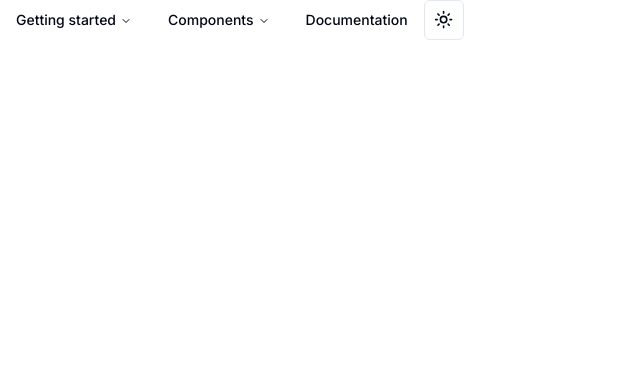
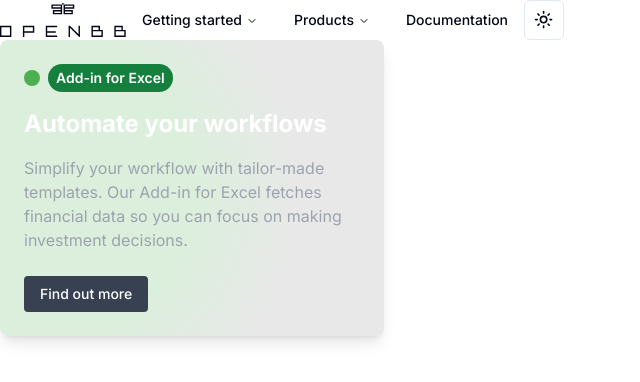
Before and after one commit to SimonZhang04/OpenBBClone, a Next.js app: page / in a window 1280 px wide. Shown: the top 382 px of the page, without its empty margins (0-640 px from the left). Built offline with nearby package versions, Linux system fonts and the light colour scheme.

Commit message:
created gradient card component

```diff
--- a/src/app/globals.css
+++ b/src/app/globals.css
@@ -32,7 +32,7 @@
   }
 
   .dark {
-    --background: 222.2 84% 4.9%;
+    --background: 212 90% 3.7%;
     --foreground: 210 40% 98%;
     --card: 222.2 84% 4.9%;
     --card-foreground: 210 40% 98%;
--- a/src/app/page.tsx
+++ b/src/app/page.tsx
@@ -1,9 +1,17 @@
+import Card from "@/components/GradientCard";
 import Navbar from "../components/Navbar";
 
 export default function Home() {
   return (
     <main className="">
       <Navbar />
+      <Card
+        color="#4CAF50"
+        title="Automate your workflows"
+        description="Simplify your workflow with tailor-made templates. Our Add-in for Excel fetches financial data so you can focus on making investment decisions."
+        buttonText="Find out more"
+        direction="left"
+      />
     </main>
   );
 }
--- /dev/null
+++ b/src/components/GradientCard.tsx
@@ -0,0 +1,85 @@
+import React from "react";
+
+interface CardProps {
+  color: string;
+  title: string;
+  description: string;
+  buttonText: string;
+  direction?: "left" | "middle" | "top left";
+  gradientSize?: "small" | "medium" | "large";
+}
+
+const Card: React.FC<CardProps> = ({
+  color,
+  title,
+  description,
+  buttonText,
+  direction = "middle",
+  gradientSize = "medium",
+}) => {
+  const getGradientPosition = () => {
+    switch (direction) {
+      case "left":
+        return "circle at 10% 50%";
+      case "top left":
+        return "circle at 25% 20%";
+      case "middle":
+      default:
+        return "circle at 50% 50%";
+    }
+  };
+
+  const hexToRgb = (hex: string) => {
+    const bigint = parseInt(hex.replace("#", ""), 16);
+    const r = (bigint >> 16) & 255;
+    const g = (bigint >> 8) & 255;
+    const b = bigint & 255;
+    return `${r}, ${g}, ${b}`;
+  };
+
+  const getGradientStops = () => {
+    const transparentColor = `rgba(30, 30, 30, 0.1)`;
+
+    switch (gradientSize) {
+      case "small":
+        return `rgba(${hexToRgb(color)}, 0.2) 5%, rgba(${hexToRgb(
+          color
+        )}, 0.2) 20%, ${transparentColor} 40%`;
+      case "large":
+        return `rgba(${hexToRgb(color)}, 0.2) 15%, rgba(${hexToRgb(
+          color
+        )}, 0.2) 50%, ${transparentColor} 80%`;
+      case "medium":
+      default:
+        return `rgba(${hexToRgb(color)}, 0.2) 10%, rgba(${hexToRgb(
+          color
+        )}, 0.2) 40%, ${transparentColor} 70%`;
+    }
+  };
+
+  return (
+    <div
+      className="max-w-sm p-6 rounded-lg shadow-lg"
+      style={{
+        background: `radial-gradient(${getGradientPosition()}, ${getGradientStops()})`,
+      }}
+    >
+      <div className="flex items-center mb-4">
+        <span
+          className="inline-block w-4 h-4 mr-2 rounded-full"
+          style={{ backgroundColor: color }}
+        />
+        <span className="px-2 py-1 text-sm font-semibold text-white bg-green-700 rounded-full">
+          Add-in for Excel
+        </span>
+      </div>
+      <h3 className="text-2xl font-bold text-white mb-4">{title}</h3>
+      <p className="text-gray-400 mb-6">{description}</p>
+      <button className="px-4 py-2 text-sm font-medium text-white bg-gray-700 rounded hover:bg-gray-600">
+        {buttonText}
+      </button>
+    </div>
+  );
+};
+
+export default Card;
--- a/src/components/Navbar.tsx
+++ b/src/components/Navbar.tsx
@@ -14,48 +14,35 @@
   navigationMenuTriggerStyle,
 } from "@/components/ui/navigation-menu";
 import { ModeToggle } from "./ModeToggle";
+import Logo from "./ui/Logo";
 
 const components: { title: string; href: string; description: string }[] = [
   {
-    title: "Alert Dialog",
+    title: "OpenBB Terminal Pro",
     href: "/docs/primitives/alert-dialog",
-    description:
-      "A modal dialog that interrupts the user with important content and expects a response.",
+    description: "Customize your work with your own data and AI",
   },
   {
-    title: "Hover Card",
-    href: "/docs/primitives/hover-card",
-    description:
-      "For sighted users to preview content available behind a link.",
+    title: "OpenBB Terminal Pro",
+    href: "/docs/primitives/alert-dialog",
+    description: "Customize your work with your own data and AI",
   },
   {
-    title: "Progress",
-    href: "/docs/primitives/progress",
-    description:
-      "Displays an indicator showing the completion progress of a task, typically displayed as a progress bar.",
+    title: "OpenBB Terminal Pro",
+    href: "/docs/primitives/alert-dialog",
+    description: "Customize your work with your own data and AI",
   },
   {
-    title: "Scroll-area",
-    href: "/docs/primitives/scroll-area",
-    description: "Visually or semantically separates content.",
-  },
-  {
-    title: "Tabs",
-    href: "/docs/primitives/tabs",
-    description:
-      "A set of layered sections of content—known as tab panels—that are displayed one at a time.",
-  },
-  {
-    title: "Tooltip",
-    href: "/docs/primitives/tooltip",
-    description:
-      "A popup that displays information related to an element when the element receives keyboard focus or the mouse hovers over it.",
+    title: "OpenBB Terminal Pro",
+    href: "/docs/primitives/alert-dialog",
+    description: "Customize your work with your own data and AI",
   },
 ];
 
 export default function Navbar() {
   return (
     <NavigationMenu>
+      <Logo />
       <NavigationMenuList>
         <NavigationMenuItem>
           <NavigationMenuTrigger>Getting started</NavigationMenuTrigger>
@@ -91,9 +78,9 @@
           </NavigationMenuContent>
         </NavigationMenuItem>
         <NavigationMenuItem>
-          <NavigationMenuTrigger>Components</NavigationMenuTrigger>
+          <NavigationMenuTrigger>Products</NavigationMenuTrigger>
           <NavigationMenuContent>
-            <ul className="grid w-[400px] gap-3 p-4 md:w-[500px] md:grid-cols-2 lg:w-[600px] ">
+            <ul className="grid w-[400px] gap-3 p-4 md:w-[500px] md:grid-cols lg:w-[600px] ">
               {components.map((component) => (
                 <ListItem
                   key={component.title}
--- /dev/null
+++ b/src/components/ui/Logo.tsx
@@ -0,0 +1,17 @@
+export default function Logo() {
+  return (
+    <svg
+      viewBox="0 0 126 34"
+      width="126"
+      height="34"
+      fill="none"
+      xmlns="http://www.w3.org/2000/svg"
+      aria-labelledby="OpenBB"
+    >
+      <title id="OpenBB">OpenBB</title>
+      <g fill="currentColor">
+        <path d="M60.707 1.416h-9.285v4.25h9.285v1.42h-7.854v4.25h9.283V1.423h-1.428l-.001-.007Zm0 7.793v.707H54.28V8.5h6.427v.709Zm0-5.668v.71h-7.854V2.831h7.855l-.001.71ZM69.99 11.333h2.852V7.087H64.99V5.671h9.285V1.42H63.562v9.913h6.428Zm-5-7.791v-.709h7.852V4.25H64.99v-.709Zm2.858 6.375H64.99V8.5h6.438v1.417h-3.58ZM63.563 0h-1.428v1.416h1.428V0ZM78.519 22.72v8.459l-.712-.704-.71-.706-.71-.704-.71-.706-.712-.704-.712-.705-.71-.704-.71-.706-.71-.706-.712-.704-.71-.704-.711-.705h-1.422V33.998h1.422V24.834l.711.706.71.706.711.704.71.705.712.704.71.706.71.704.712.706.71.704.712.705.71.706.71.704.71.704h.712V22.721H78.52ZM101.402 26.95h-1.421v-4.23h-8.528V34h11.374v-7.057h-1.422l-.003.007Zm-8.528-.71v-2.11h5.685v2.82h-5.685v-.71Zm8.528 2.82v3.528h-8.528v-4.227h8.528v.699ZM124.986 26.95h-2.131v-4.23h-8.529V34h11.37v-7.057l-.71.007Zm-9.239-.71v-2.11h5.687v2.82h-5.687v-.71Zm8.53 2.82v3.528h-8.53v-4.227h8.53v.699ZM55.732 22.72H45.78v11.278H57.15V32.59H47.204v-2.821H55.728v-1.41h-8.524V24.13H57.15V22.721h-1.418ZM9.95 22.72H.003V34h11.372V22.72H9.95Zm0 2.116v7.754H1.423v-8.46H9.95v.706ZM32.855 22.721h-9.949v11.28h1.422V29.77h9.948v-7.057h-1.421v.008Zm0 2.116v3.528h-8.527v-4.234h8.527v.706Z"></path>
+      </g>
+    </svg>
+  );
+}
```
Also changed, not shown: tailwind.config.ts (+8 -8 lines).
